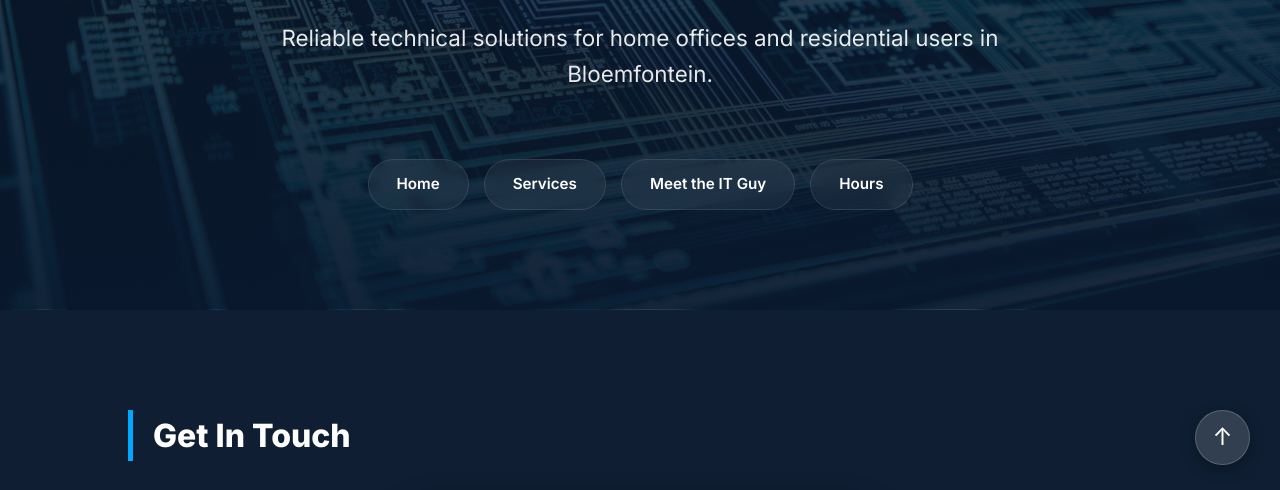
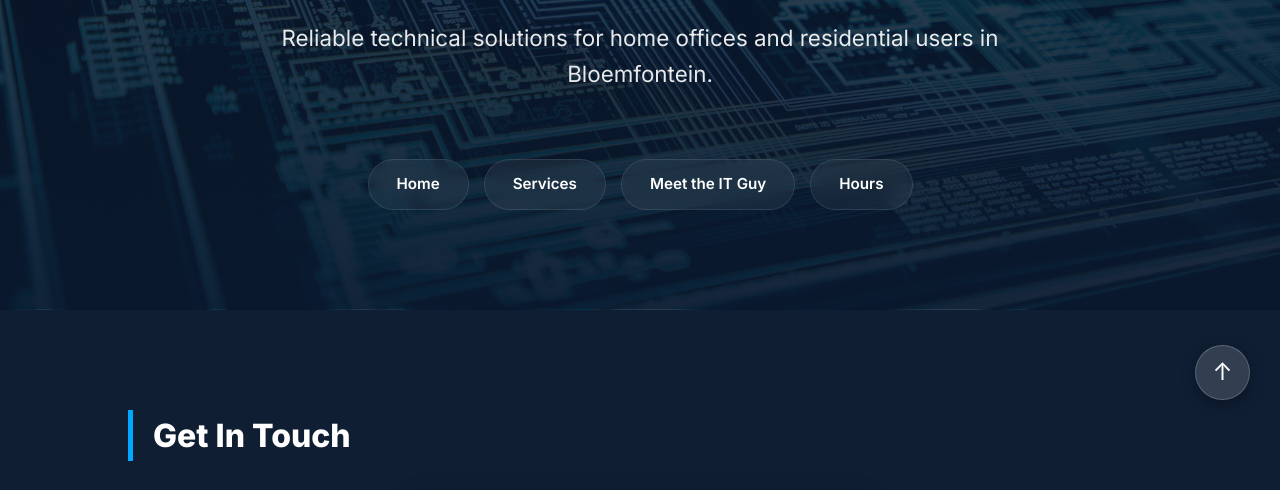
Before and after one commit to BadenhorstTechSolutions/Badenhorst-Tech-Solutions, a website: page index.html in a window 1280 px wide. Shown: the part 305-795 px from the top of the page. Drawn offline with Linux system fonts and the light colour scheme.

Commit message:
Update style.css

```diff
--- a/style.css
+++ b/style.css
@@ -315,7 +315,7 @@ input:checked + .slider:before { transform: translateX(24px); }
 
 #backToTop {
     position: fixed;
-    bottom: 30px;
+    bottom: 95px;
     right: 30px;
     width: 55px;
     height: 55px;
```
